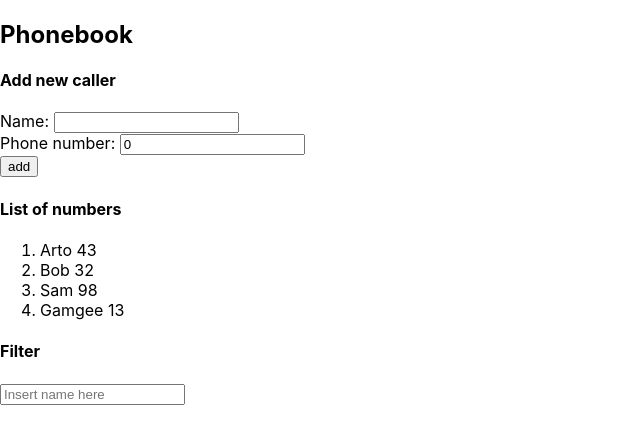
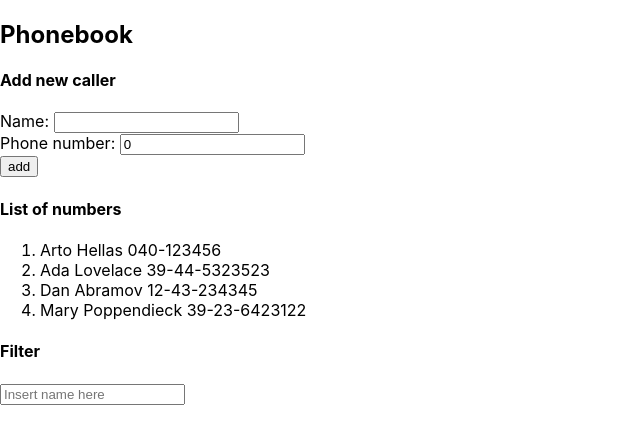
Before and after one commit to IsaacChong/HS-Phonebook, a React (Create React App) app: page / in a window 1280 px wide. Shown: the top 444 px of the page, without its empty margins (0-640 px from the left). Built offline with nearby package versions, Linux system fonts and the light colour scheme; data requests are answered from the project's data file.

Commit message:
implementing rest api functionality

```diff
--- /dev/null
+++ b/db.json
@@ -0,0 +1,24 @@
+{
+  "persons": [
+    {
+      "name": "Arto Hellas",
+      "number": "040-123456",
+      "id": 1
+    },
+    {
+      "name": "Ada Lovelace",
+      "number": "39-44-5323523",
+      "id": 2
+    },
+    {
+      "name": "Dan Abramov",
+      "number": "12-43-234345",
+      "id": 3
+    },
+    {
+      "name": "Mary Poppendieck",
+      "number": "39-23-6423122",
+      "id": 4
+    }
+  ]
+}
--- a/src/App.js
+++ b/src/App.js
@@ -2,17 +2,27 @@
 import AddNewPerson from "./components/Addnewperson";
 import Filter from "./components/Filter";
 import List from "./components/List";
+import axios from "axios";
 
 const App = () => {
-  const [persons, setPersons] = useState([
-    { id: 1, name: "Arto", number: 43 },
-    { id: 2, name: "Bob", number: 32 },
-    { id: 3, name: "Sam", number: 98 },
-    { id: 4, name: "Gamgee", number: 13 }
-  ]);
-
+  // [
+  //   { id: 1, name: "Arto", number: 43 },
+  //   { id: 2, name: "Bob", number: 32 },
+  //   { id: 3, name: "Sam", number: 98 },
+  //   { id: 4, name: "Gamgee", number: 13 }
+  // ]
+  const [persons, setPersons] = useState([]);
   const [filterName, setFilterName] = useState("")
   const [filteredList, setFilteredList] = useState([])
+
+  const getPersons = () => {
+    axios.get('http://localhost:3001/persons')
+         .then(response => {
+          setPersons(response.data)
+         })
+  }
+
+  useEffect(getPersons, [])
 
   useEffect(() => {
     setFilteredList(persons.filter((person) => person.name.toUpperCase() === filterName.toUpperCase()))
```
Also changed, not shown: package.json (+6 -1 lines), 1 other file (tests, documents, lock files or other folders).
